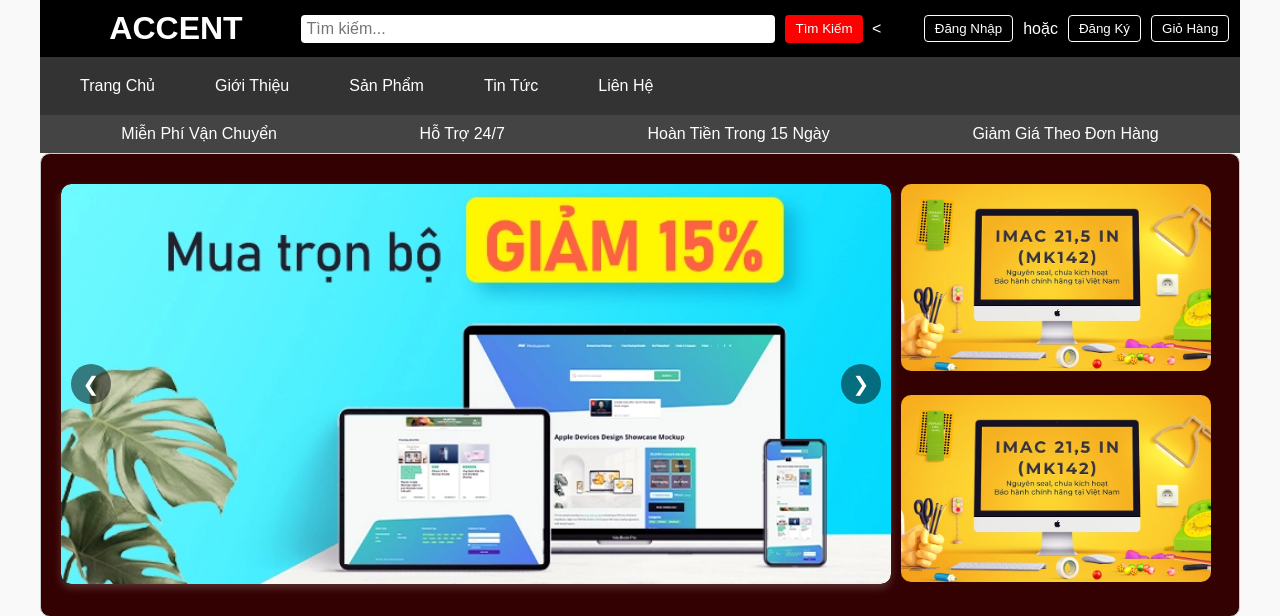
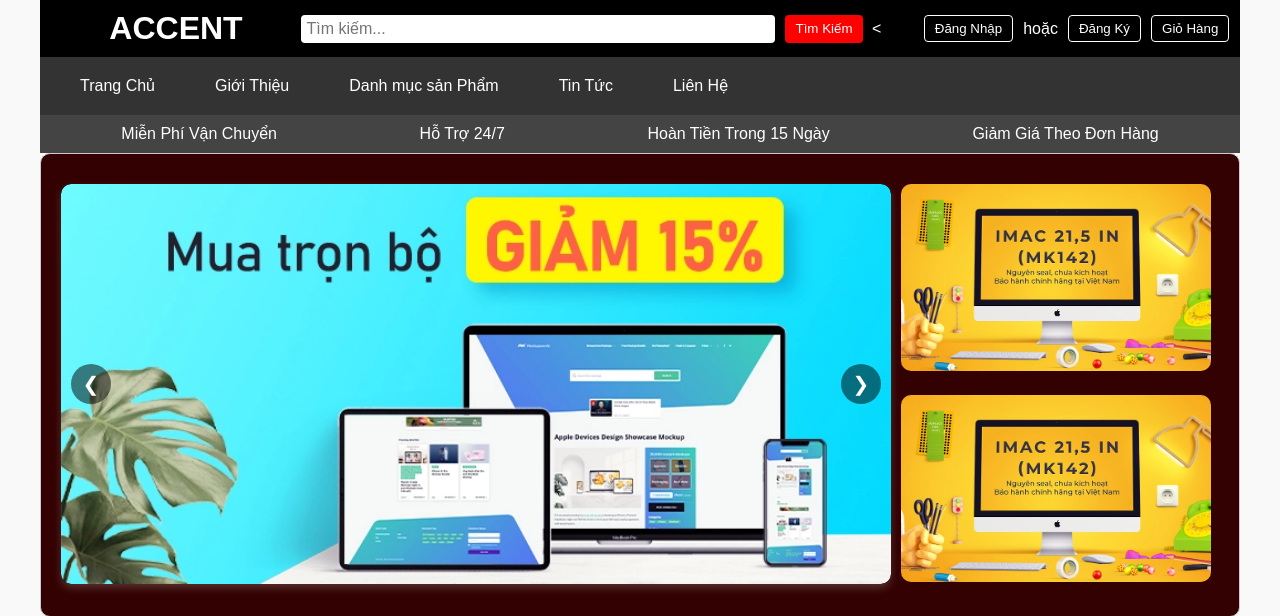
Before and after one commit to TrinhVietAnh86/BTL, a PHP site: page /index.php in a window 1280 px wide. Shown: the top 616 px of the page. Run offline with PHP 8.4, Linux system fonts and the light colour scheme.

Commit message:
sửa tên giao dien

```diff
--- a/page/menu/giaodien.php
+++ b/page/menu/giaodien.php
@@ -23,7 +23,7 @@
             <ul>
                 <li><a href="#">Trang Chủ</a></li>
                 <li><a href="#">Giới Thiệu</a></li>
-                <li><a href="#">Sản Phẩm</a></li>
+                <li><a href="#">Danh mục sản Phẩm</a></li>
                 <li><a href="#">Tin Tức</a></li>
                 <li><a href="#">Liên Hệ</a></li>
             </ul>
```
